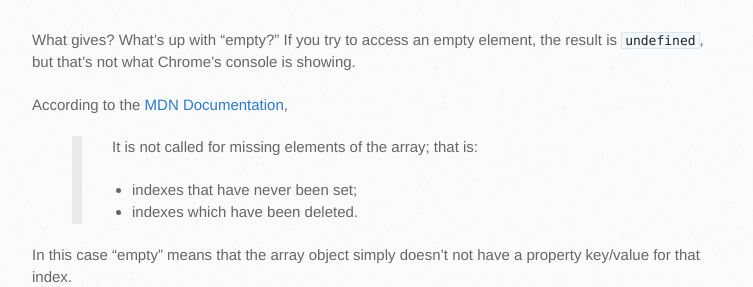
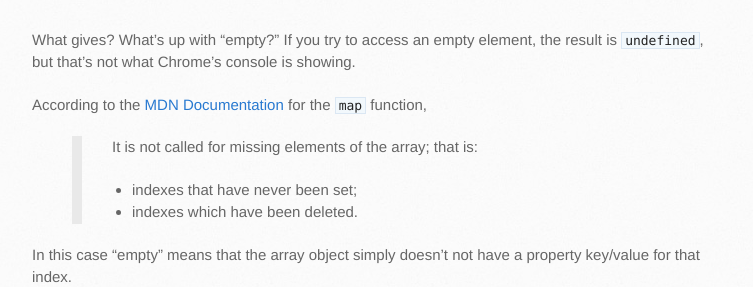
Before and after one commit to TheMuuj/TheMuuj.github.io, a Jekyll site: the page built from _posts/2021-09-01-javascript-array-repeat.md, in a window 1280 px wide and 900 px high, scrolled down 755 px. Shown: the part 164-451 px from the top of the window, without its empty margins (138-891 px from the left). Built offline with Jekyll 4.4.1, drawn with Linux system fonts in a browser that asks for light colours.

Commit message:
Update Post: "Creating Arrays by Repeating Values in JavaScript"

```diff
--- a/_posts/2021-09-01-javascript-array-repeat.md
+++ b/_posts/2021-09-01-javascript-array-repeat.md
@@ -31,7 +31,7 @@ console.log(c); // [empty x 5]
 
 What gives? What's up with "empty?" If you try to access an empty element, the result is `undefined`, but that's not what Chrome's console is showing.
 
-According to the [MDN Documentation](https://developer.mozilla.org/en-US/docs/Web/JavaScript/Reference/Global_Objects/Array/map#description),
+According to the [MDN Documentation](https://developer.mozilla.org/en-US/docs/Web/JavaScript/Reference/Global_Objects/Array/map#description) for the `map` function,
 
 > It is not called for missing elements of the array; that is:
 > - indexes that have never been set;
```
